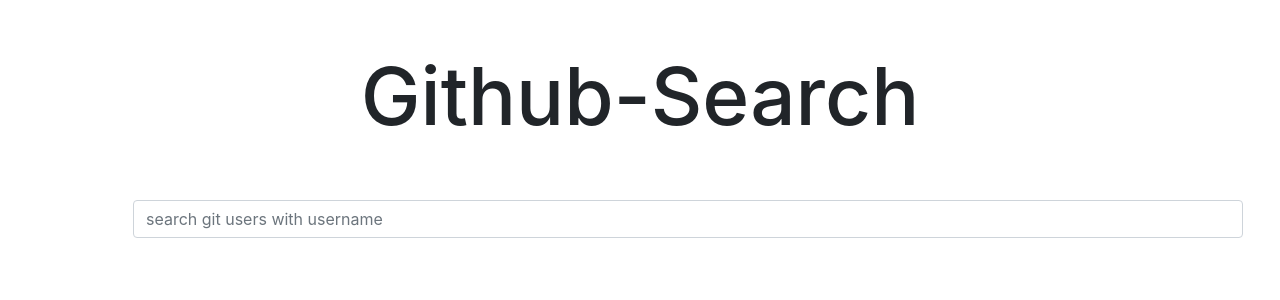
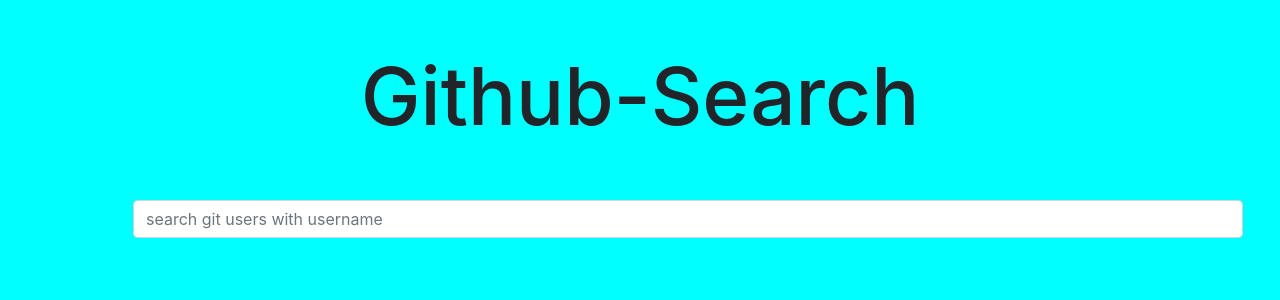
Before and after one commit to mwiha/Git-search, an Angular app: page / in a window 1280 px wide. Shown: the top 300 px of the page. Built offline with nearby package versions, Linux system fonts and the light colour scheme.

Commit message:
added body color

```diff
--- a/src/styles.css
+++ b/src/styles.css
@@ -1 +1,3 @@
-/* You can add global styles to this file, and also import other style files */
+body{
+    background-color: aqua;
+}
```
